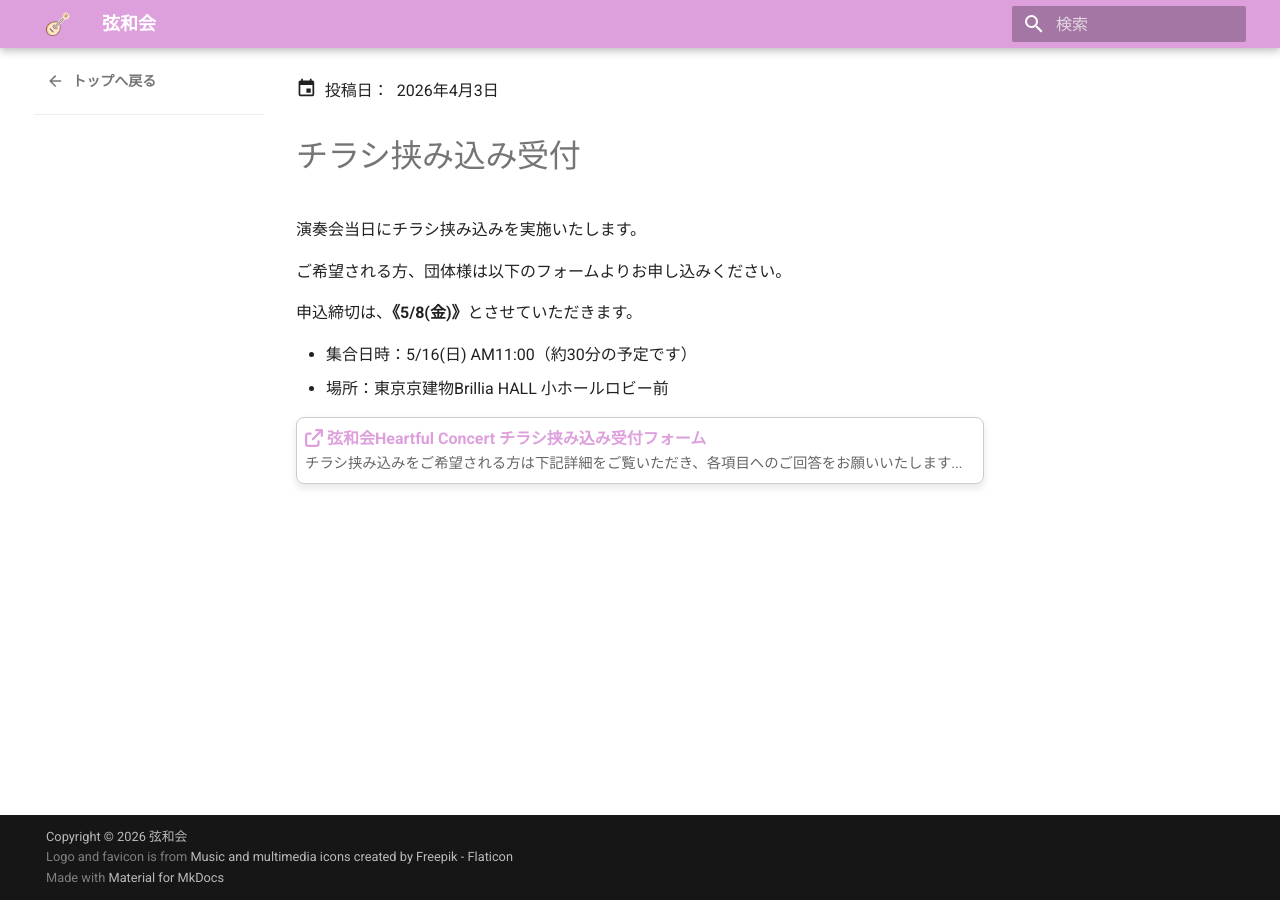
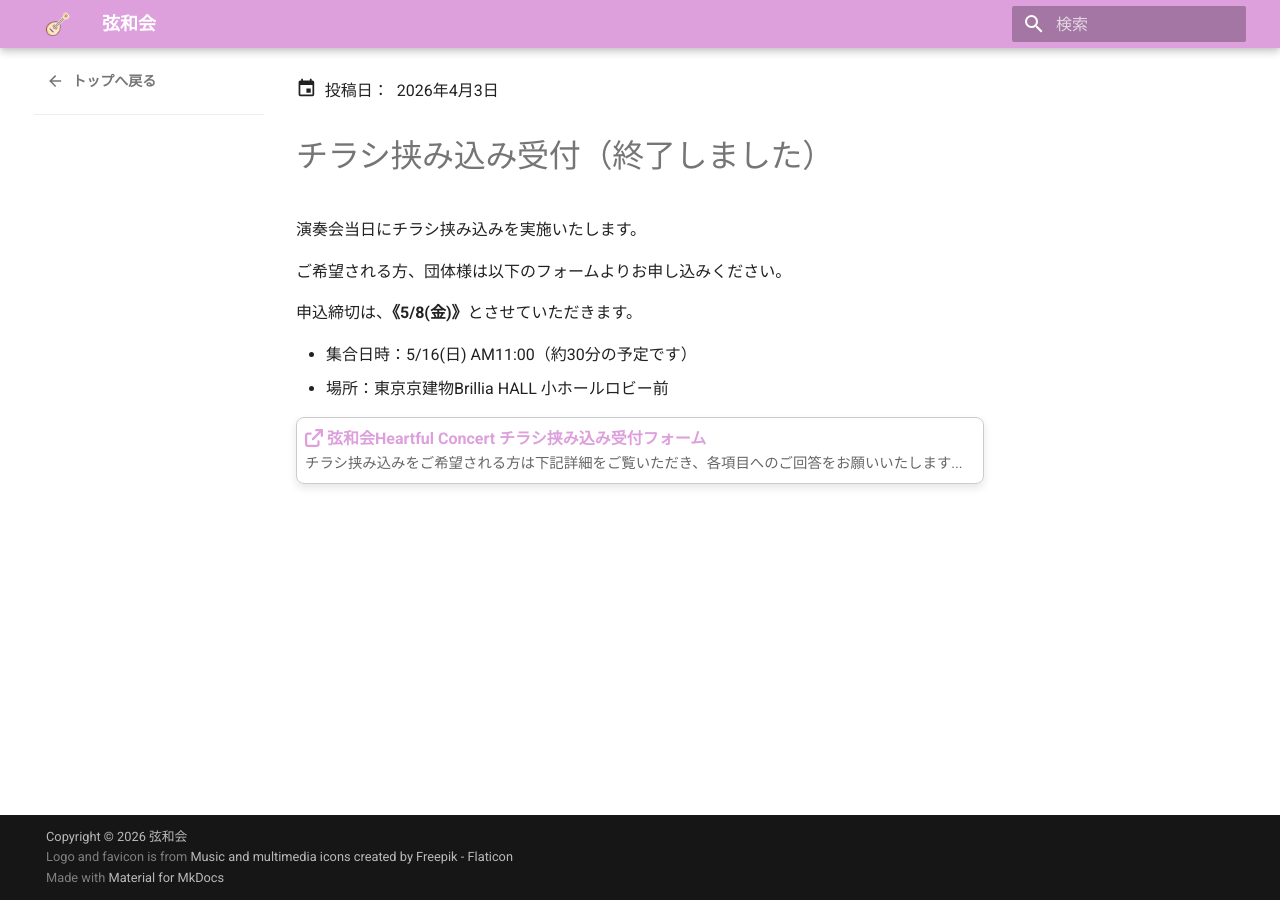
Before and after one commit to Genwakai/Genwakai.github.io, an MkDocs documentation site: the page built from docs/news/posts/concert-2026-inserted-leaflet.md, in a window 1280 px wide. Built offline with MkDocs 1.6.1 and Material for MkDocs 9.7.7, drawn with Linux system fonts in a browser that asks for light colours.

Commit message:
チラシ受付終了

```diff
--- a/docs/news/posts/concert-2026-inserted-leaflet.md
+++ b/docs/news/posts/concert-2026-inserted-leaflet.md
@@ -2,7 +2,7 @@
 date: 2026-04-03
 ---
 
-# チラシ挟み込み受付
+# チラシ挟み込み受付（終了しました）
 
 <!-- more -->
 
```
